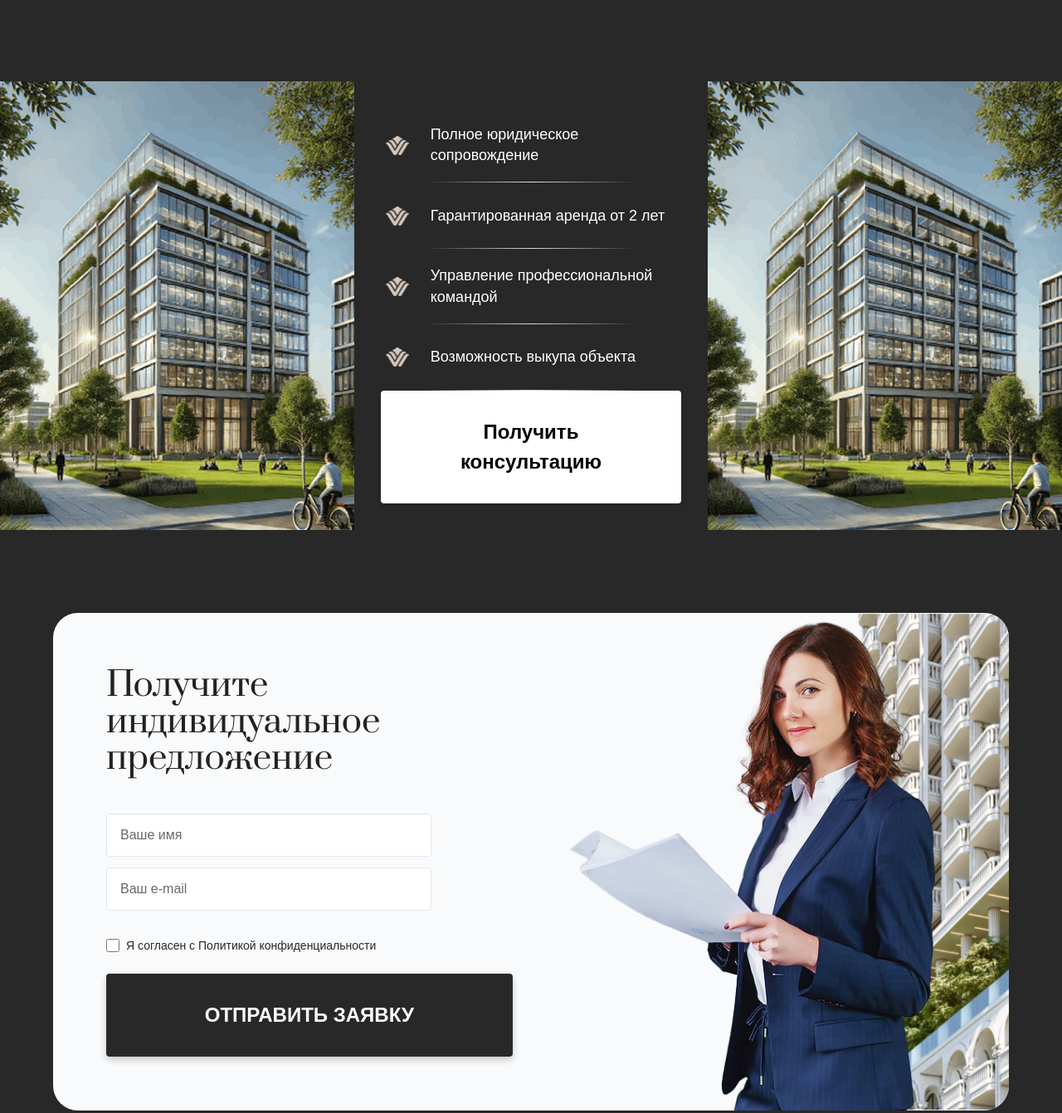
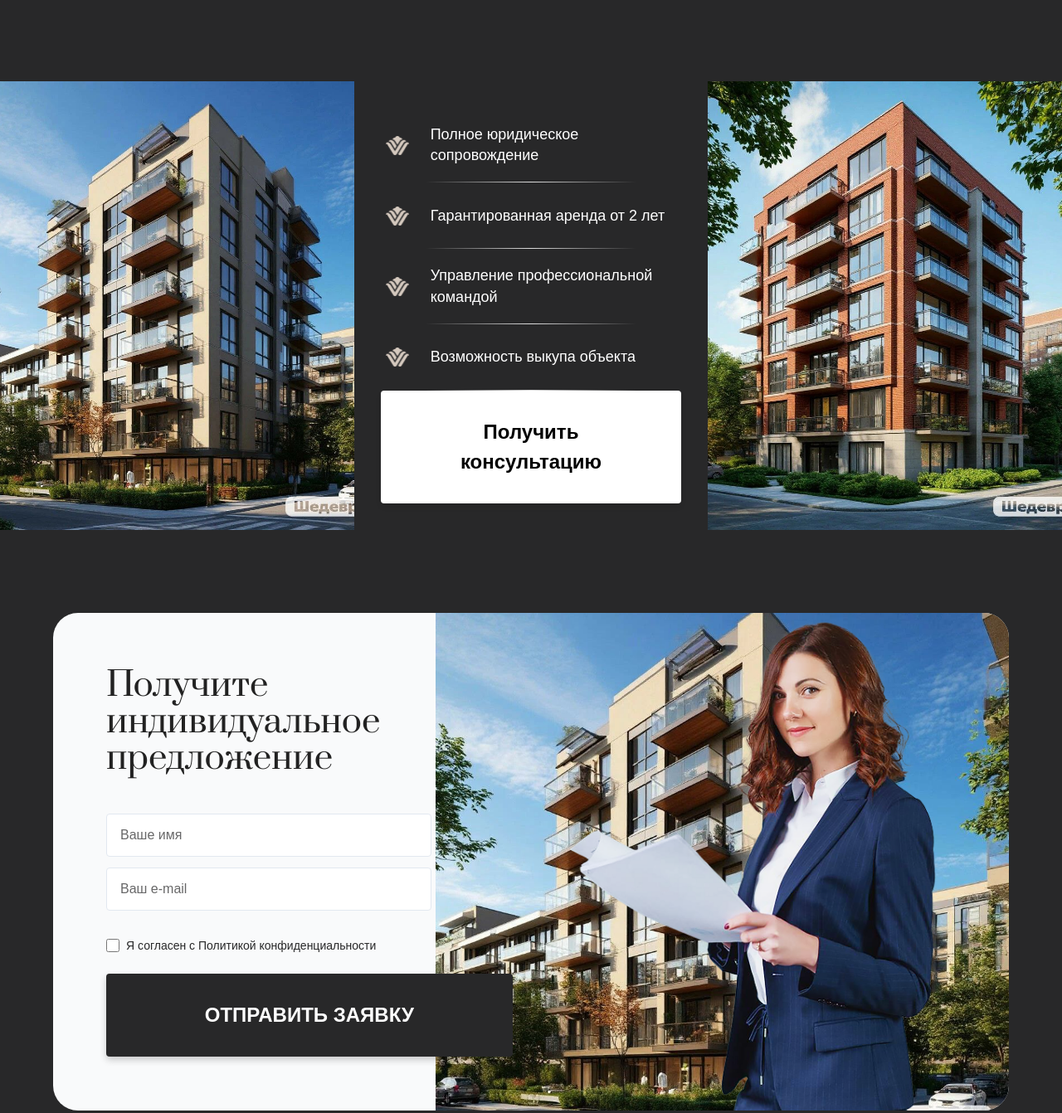
Before and after one commit to misteryfors/MsTechTest, a website: page index.html in a window 1280 px wide. Shown: the part 1005-2347 px from the top of the page at 83% size. Drawn offline with Linux system fonts and the light colour scheme.

Commit message:
Update index.html

```diff
--- a/index.html
+++ b/index.html
@@ -46,14 +46,14 @@
         </div>
     </div>
     <div class="content-background">
-        <img src="images/main-image.png" alt="Премиальная недвижимость">
+        <img src="images/house1.jpg" alt="Премиальная недвижимость">
     </div>
 </div>
 
 <div class="second-section">
     <!-- Левое изображение -->
     <div class="side-image">
-        <img src="images/main-image.png" alt="Жилой комплекс">
+        <img src="images/house1.jpg" alt="Жилой комплекс">
     </div>
 
     <!-- Центральный список -->
@@ -97,7 +97,7 @@
 
     <!-- Правое изображение -->
     <div class="side-image right">
-        <img src="images/main-image.png" alt="Интерьер апартаментов">
+        <img src="images/house2.jpg" alt="Интерьер апартаментов">
     </div>
 </div>
 
@@ -106,7 +106,7 @@
     <div class="third-section__container">
         <!-- Фоновая картинка (правый край) -->
         <div class="third-section__bg-image">
-            <img src="images/back.png" alt="Фоновая картинка">
+            <img src="images/house1.jpg" alt="Фоновая картинка">
         </div>
 
         <!-- Картинка поверх (выходит за пределы) -->
```
